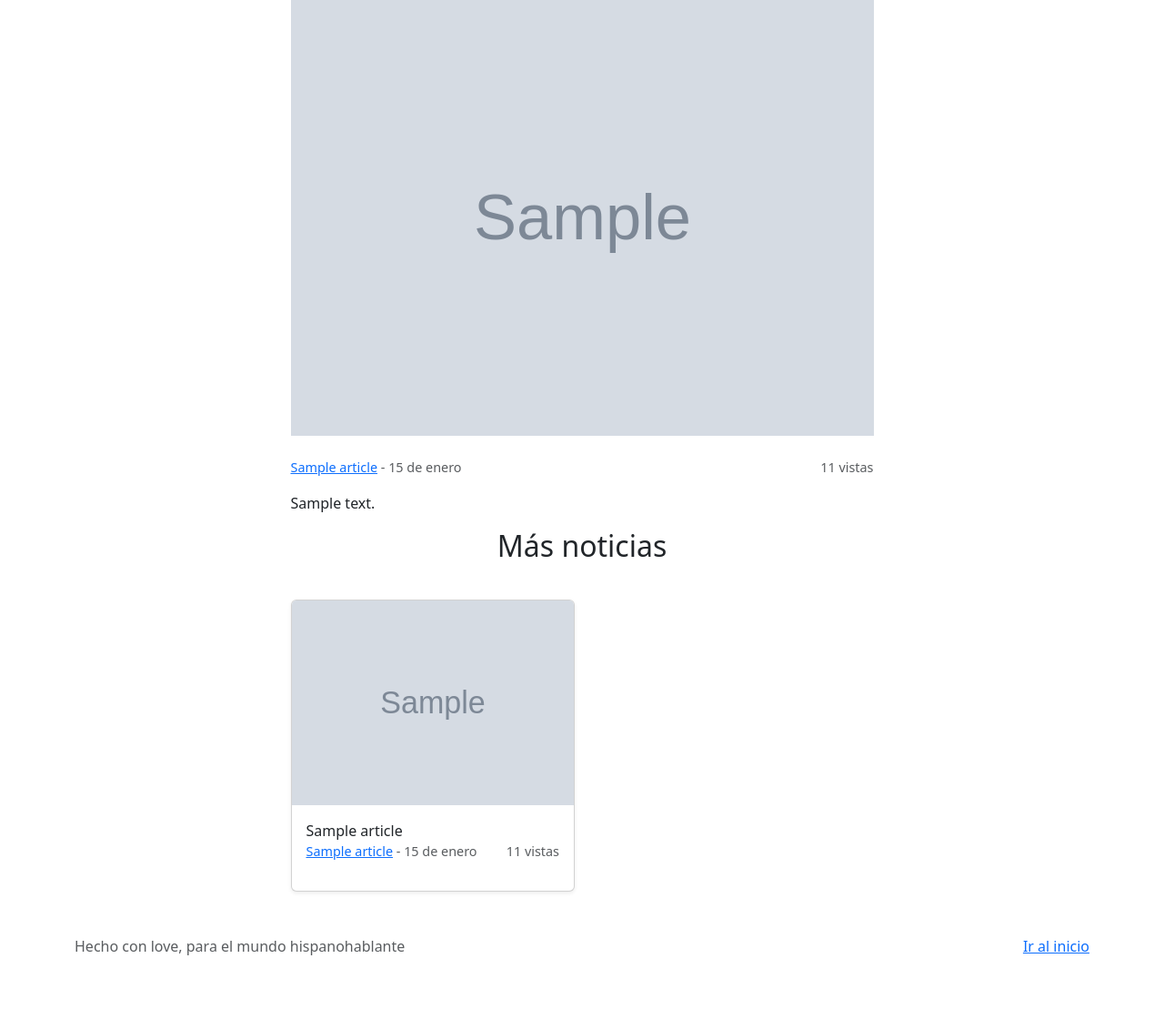
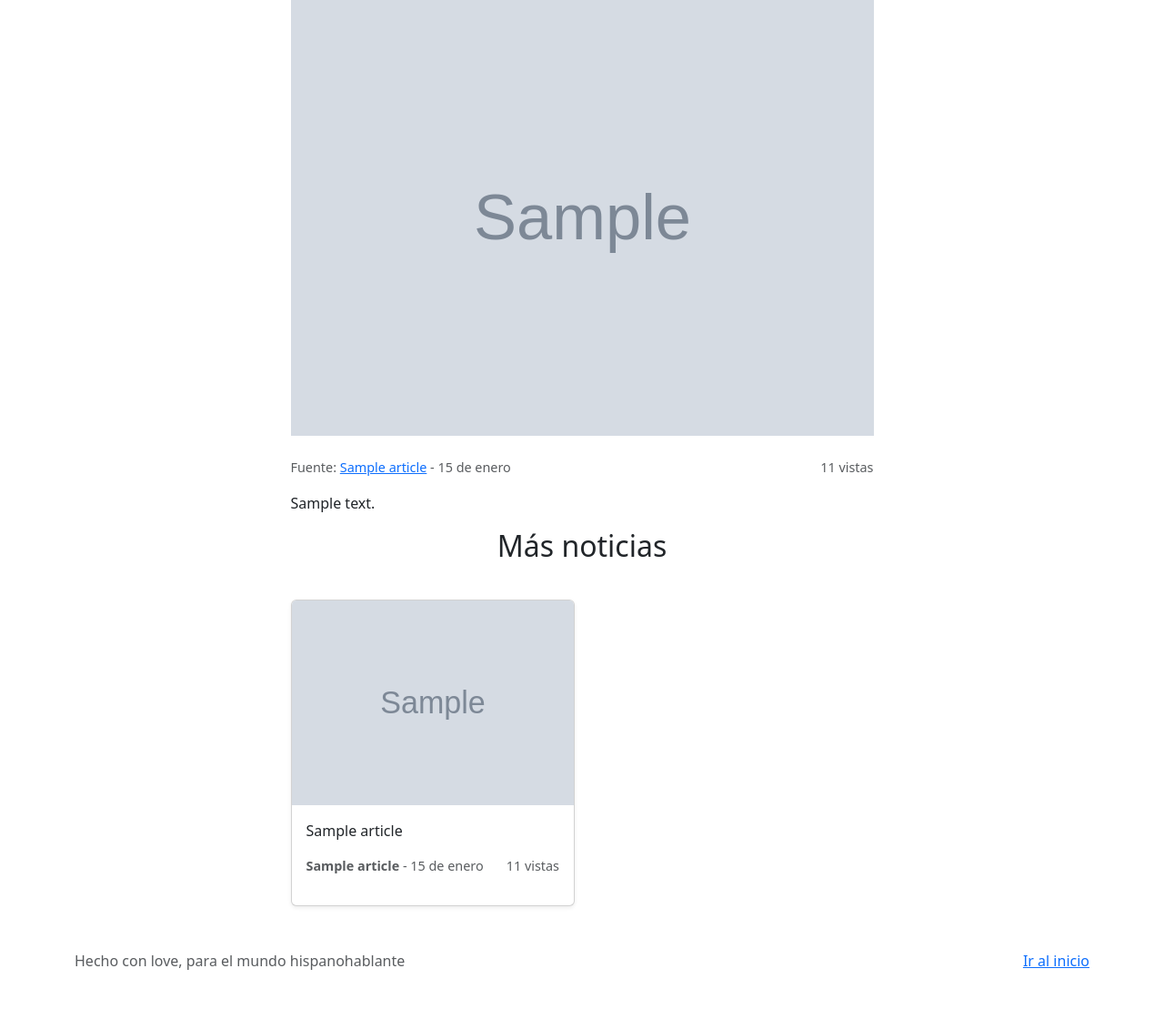
Before and after one commit to el-mark/the_tech_wave, a Flask app: page /article/1 in a window 1280 px wide. Shown: the part 171-1291 px from the top of the page at 91% size. Before the commit the page ends 1221 px from the top, so only its background shows below. Run offline with Flask 3, Linux system fonts and the light colour scheme; tables that the repository leaves empty hold one stand-in row (values such as "Sample post"); grey boxes marked "Sample" are stand-in pictures.

Commit message:
remove link from index

```diff
--- a/app/templates/article.html
+++ b/app/templates/article.html
@@ -9,7 +9,7 @@
                     <!-- <p class="blog-post-meta">January 1, 2021 by <a href="#">Mark</a></p> -->
                     <img src="{{ article.image_url }}" class="bd-placeholder-img card-img-top mb-4 mt-4" width="100%" height="100%" alt="{{ article.title }}">
                     <p class="text-muted" style="font-size: 0.9rem;">
-                        <span><a href="{{ article.source }}" target="_blank">{{ article.source_name }}</a> - {{ article.formatted_date() }}</span>
+                        <span>Fuente: <a href="{{ article.source }}" target="_blank">{{ article.source_name }}</a> - {{ article.formatted_date() }}</span>
                         <span style="float: right;">{{ article.views }} vistas</span>
                     </p>
 
--- a/app/templates/article_card.html
+++ b/app/templates/article_card.html
@@ -6,7 +6,7 @@
             <div class="card-body">
                 <p class="card-text">{{ article.title }}</p>
                 <p class="text-muted" style="font-size: 0.9rem;">
-                    <span><a href="{{ article.source }}" target="_blank">{{ article.source_name }}</a> - {{ article.formatted_date() }}</span>
+                    <span><strong>{{ article.source_name }}</strong> - {{ article.formatted_date() }}</span>
                     <span style="float: right;">{{ article.views }} vistas</span>
                 </p>
             </div>
```
